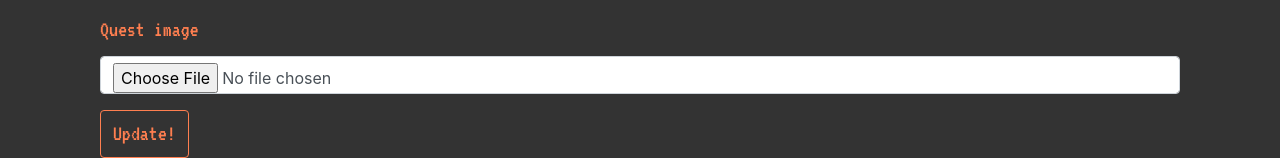
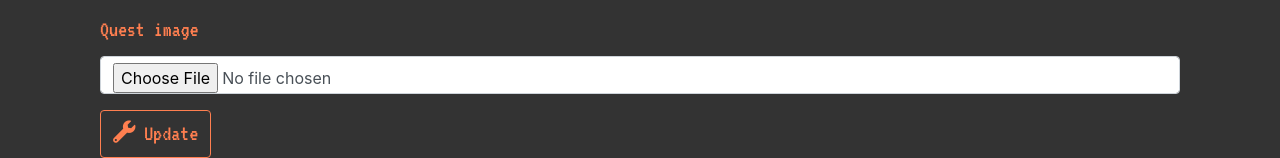
Before and after one commit to mshr-Hub/cookquest, a Django app: template templates/quest/update.html in a window 1280 px wide. Shown: the part 812-970 px from the top of the page. Run offline with Django 3.2, Linux system fonts and the light colour scheme; the template is opened without the code that fills it, so the values that code supplies are empty; some libraries are stand-ins or nearby versions.

Commit message:
クエスト編集画面のボタンを修正

```diff
--- a/templates/quest/update.html
+++ b/templates/quest/update.html
@@ -62,7 +62,10 @@
       <div class="form-group quest_author">
         <input name="author" type="hidden" value="{{ user.username }}">
       </div>
-      <button type="submit" class="btn btn-primary quest-font">Update!</button>
+      <button type="submit" class="btn btn-primary quest-font">
+        <i class="fas fa-wrench"></i>
+        Update
+      </button>
     </div>
   </form>
 
```
